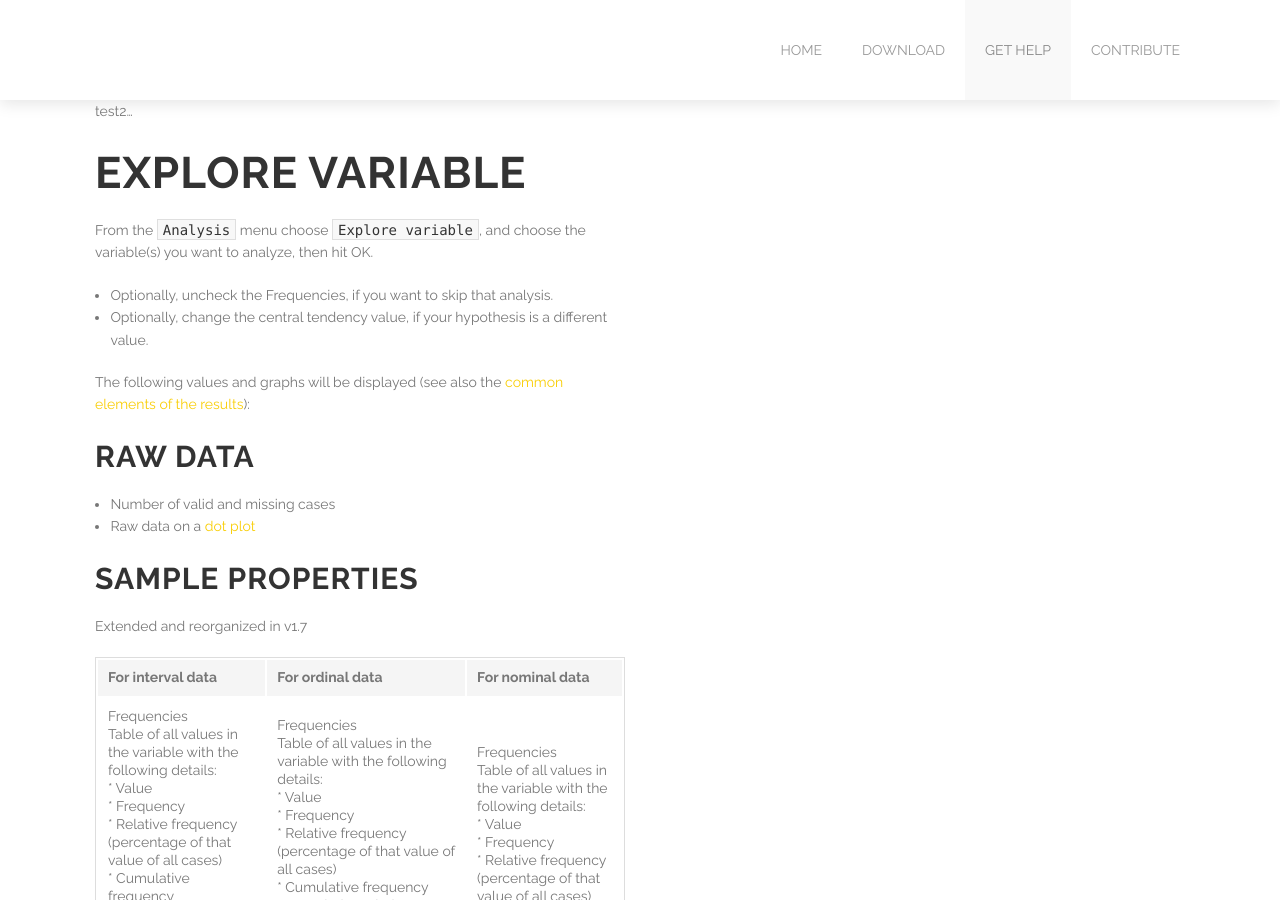
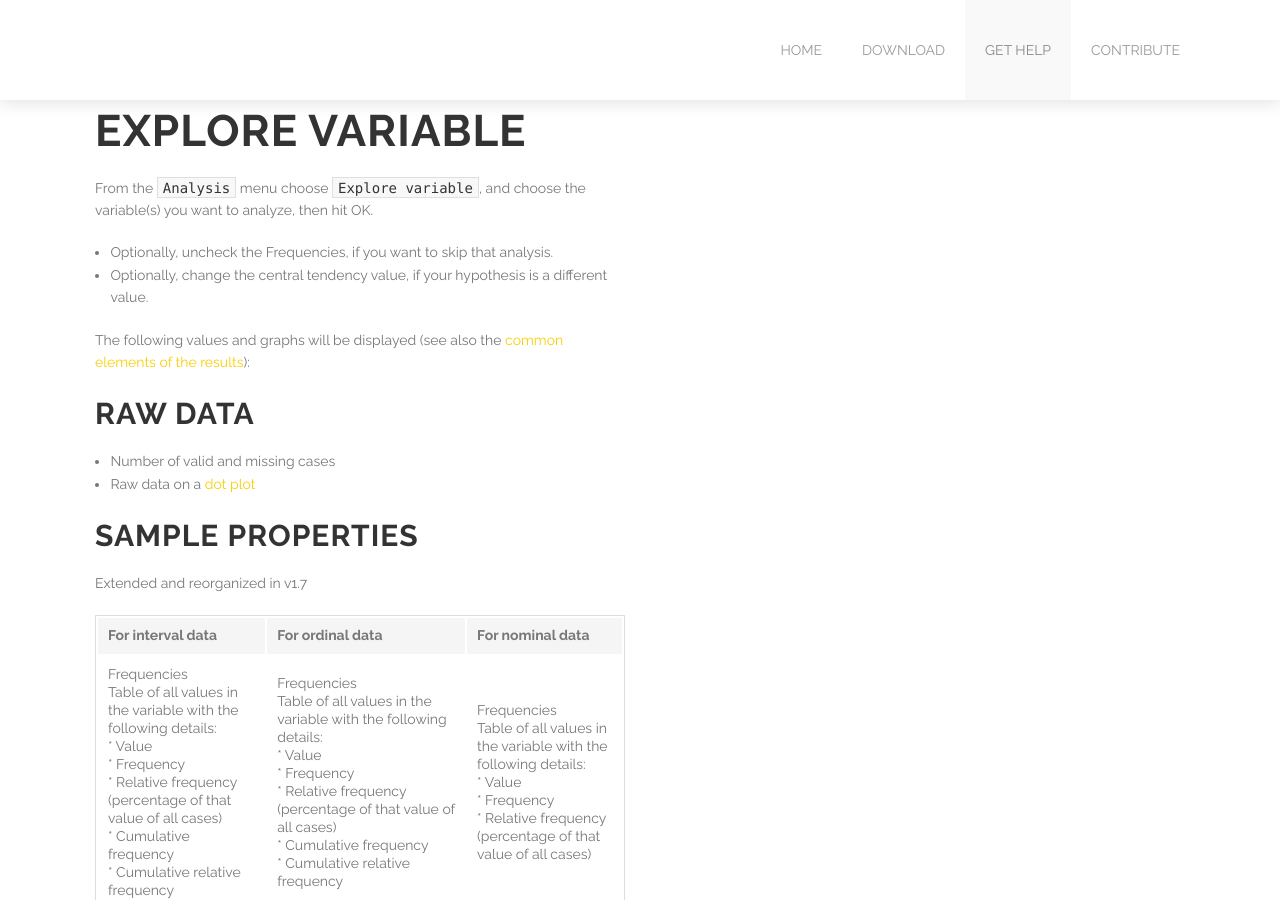
Before and after one commit to cogstat/cogstat_website, a Jekyll site: the page built from documentation/1.8/Explore variable.md, in a window 1280 px wide and 900 px high. Built offline with Jekyll 4.4.1, drawn with Linux system fonts in a browser that asks for light colours.

Commit message:
Update Explore variable.md

```diff
--- a/documentation/1.8/Explore variable.md
+++ b/documentation/1.8/Explore variable.md
@@ -3,9 +3,7 @@
 title:  "Explore variable"
 section_id: get_help
 ---
-<div w3-include-html="toc.html"></div>
-
-test2...
+<link href="toc.html" rel="import" />
 
 # Explore variable
 From the `Analysis` menu choose `Explore variable`, and choose the variable(s) you want to analyze, then hit OK.
```
